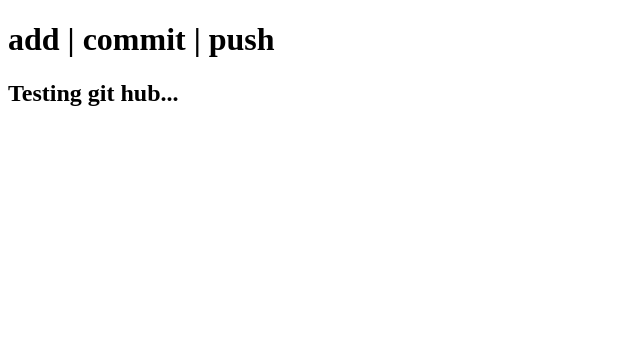
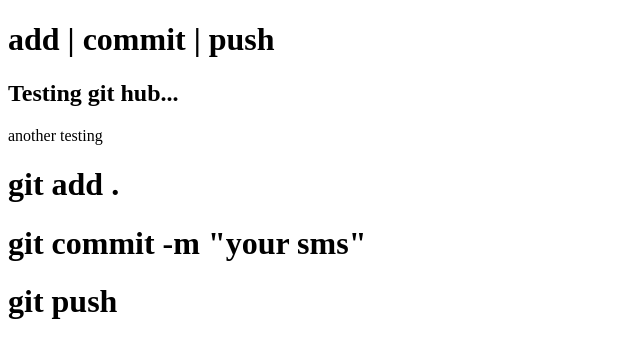
Before and after one commit to taiseen/my-first-website, a plain HTML site: page index.html in a window 1280 px wide. Shown: the whole page, without its empty margins (0-640 px from the left). Drawn offline with Linux system fonts and the light colour scheme.

Commit message:
H1 tag add

```diff
--- a/index.html
+++ b/index.html
@@ -6,5 +6,13 @@
 <body>
     <h1>add | commit | push </h1>
     <h2>Testing git hub... </h2>
+
+    <p>another testing</p>
+
+    <h1>git add .</h1>
+    <h1>git commit -m "your sms"</h1>
+    <h1>git push </h1>
+
+
 </body>
 </html>
```
